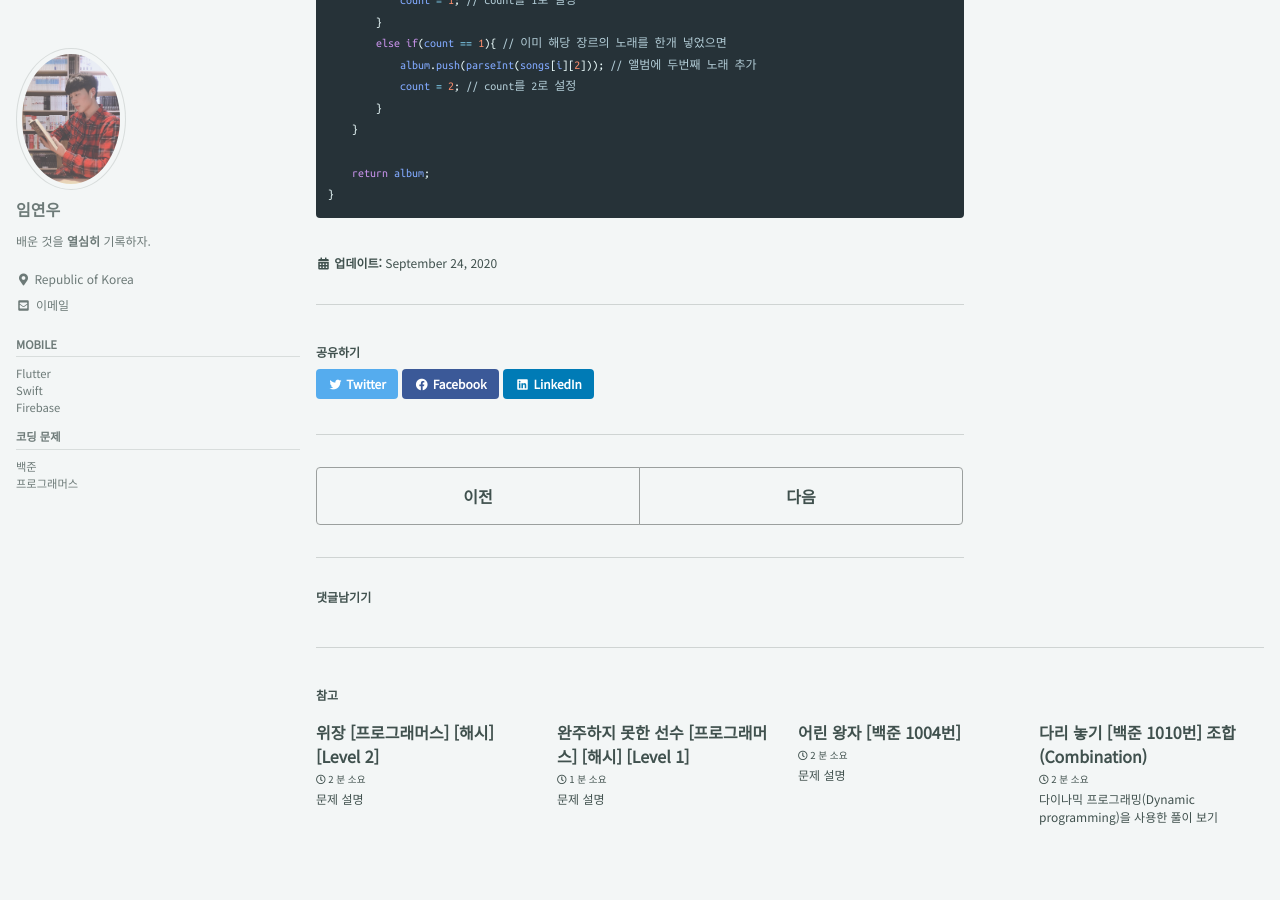
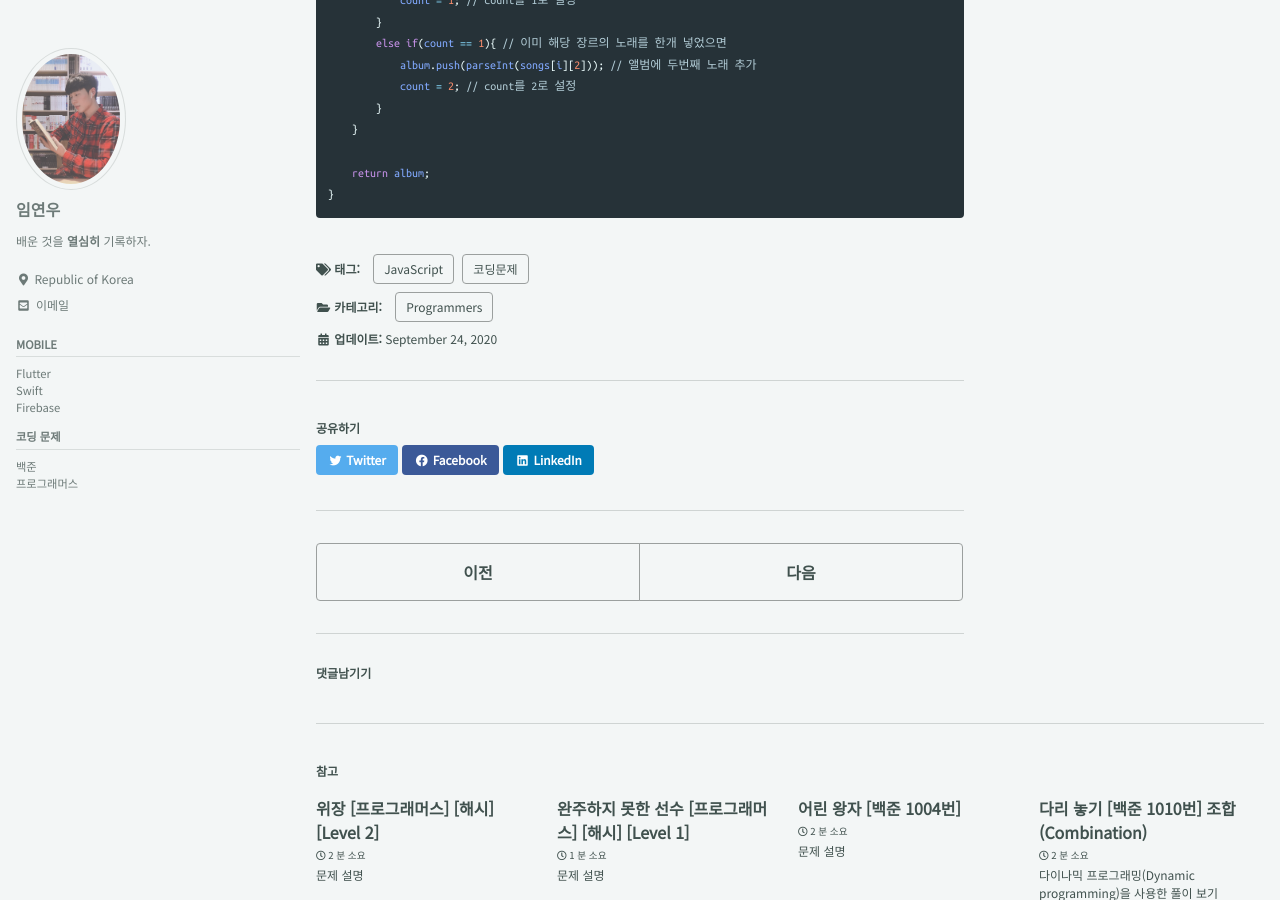
Before and after one commit to terry1213/terry1213.github.io, a Jekyll site: the page built from _posts/2020-09-24-베스트앨범.md, in a window 1280 px wide and 900 px high, scrolled down 2563 px. Built offline with Jekyll 4.4.1, drawn with Linux system fonts in a browser that asks for light colours; cached includes are drawn as plain includes; comment, search, counter and statistics services are not loaded.

Commit message:
태그, 카테고리 추가
태그, 카테고리 추가

```diff
--- a/_posts/2020-09-24-베스트앨범.md
+++ b/_posts/2020-09-24-베스트앨범.md
@@ -1,5 +1,10 @@
 ---
 title: 베스트앨범 [프로그래머스] [해시] [Level 3]
+categories:
+- Programmers
+tags:
+- 코딩문제
+- JavaScript
 ---
 
 ## 문제 설명
```
